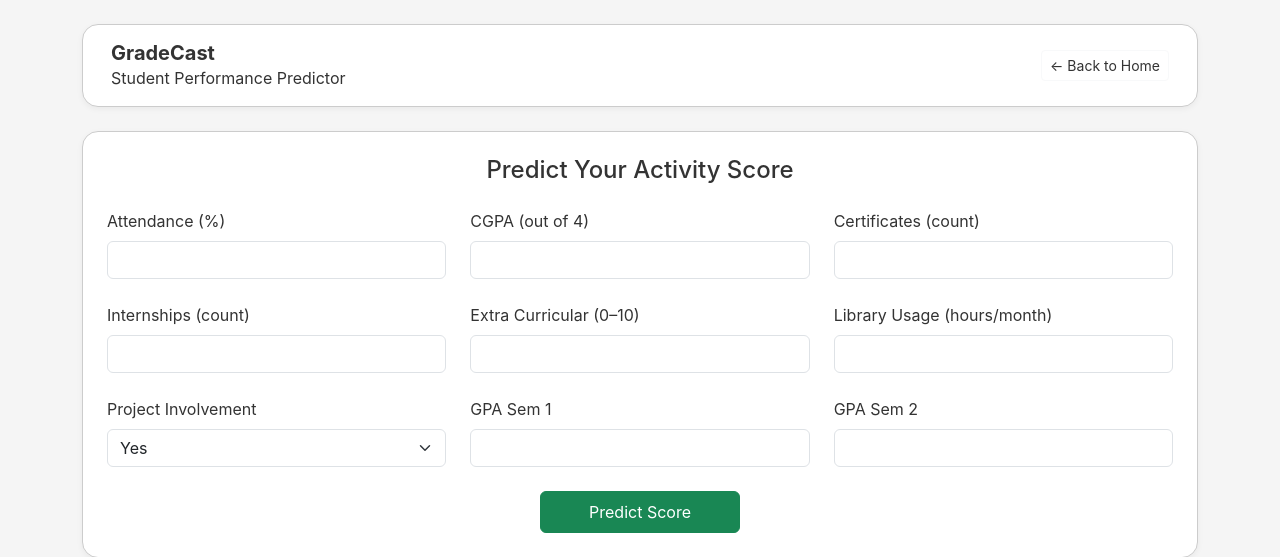
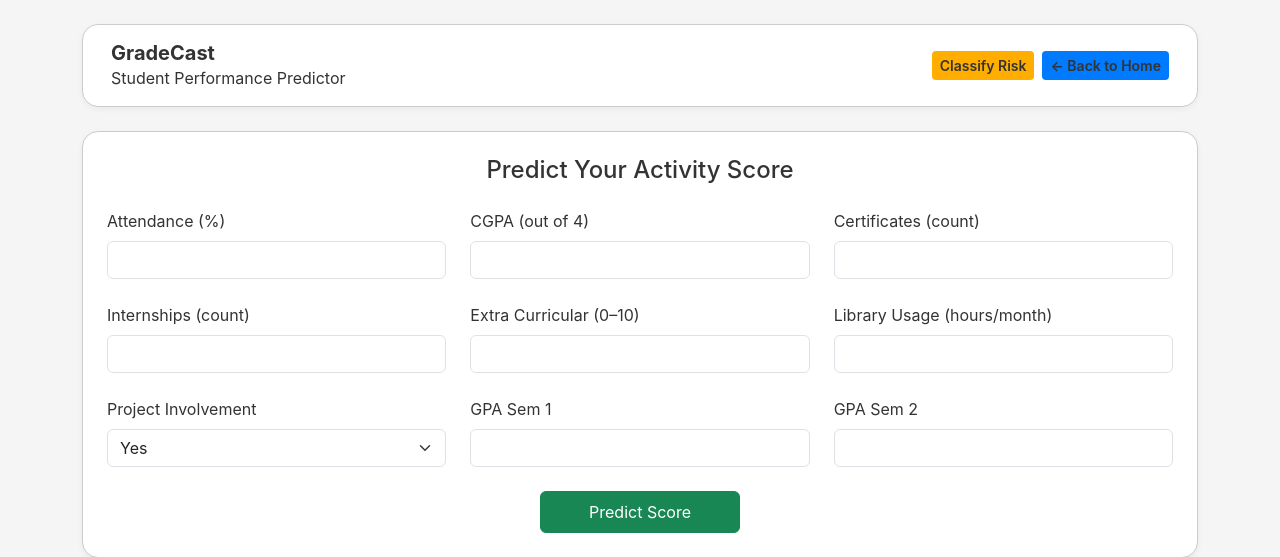
Before and after one commit to KeneanDita/GradeCast, a Flask app: page /predictor in a window 1280 px wide. Shown: the top 557 px of the page. Run offline with Flask 3, Linux system fonts and the light colour scheme; parts of the project's set-up code (start-up, migrations or seed data) failed here and were passed over.

Commit message:
classify page link

```diff
--- a/templates/predictor.html
+++ b/templates/predictor.html
@@ -19,7 +19,6 @@
   </head>
   <body>
     <div class="container py-4">
-      <!-- NAVBAR -->
       <nav class="navbar glass-card mb-4 p-3">
         <div
           class="container-fluid d-flex justify-content-between align-items-center"
@@ -35,10 +34,20 @@
             </a>
             <p class="mb-0 text-light">Student Performance Predictor</p>
           </div>
-          <div>
+
+          <div class="d-flex gap-2">
+            <a
+              href="{{ url_for('classifier_page') }}"
+              class="btn btn-sm fw-semibold text-white"
+              style="background-color: #ffae00ff; border: none"
+            >
+              Classify Risk
+            </a>
+
             <a
               href="{{ url_for('index') }}"
-              class="btn btn-sm btn-outline-light text-white"
+              class="btn btn-sm fw-semibold text-white"
+              style="background-color: #007bff; border: none"
             >
               ← Back to Home
             </a>
```
